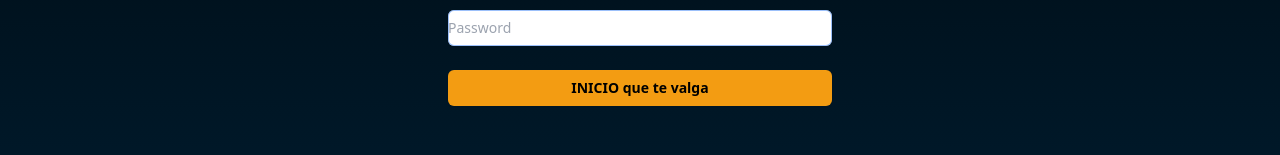
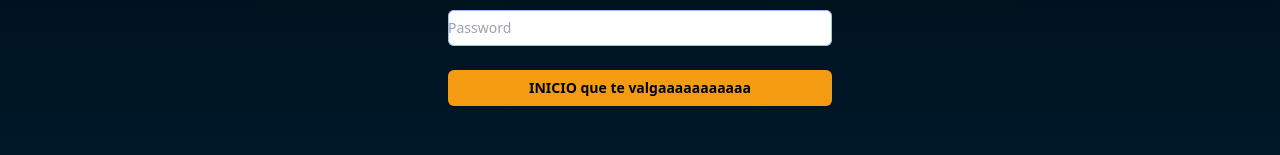
Before and after one commit to edsonariel/Transporta-next, a Next.js app in the folder transporta/: page /login in a window 1280 px wide. Shown: the part 491-646 px from the top of the page. Built offline with nearby package versions, Linux system fonts and the light colour scheme.

Commit message:
otra a ver que ondas

```diff
--- a/transporta/app/login/page.tsx
+++ b/transporta/app/login/page.tsx
@@ -56,7 +56,7 @@ function Login(){
                     className="flex w-full justify-center rounded-md bg-anaranjado-transporta px-3 py-1.5 text-sm font-semibold leading-6 text-white shadow-sm hover:bg-indigo-500 focus-visible:outline focus-visible:outline-2 focus-visible:outline-offset-2 focus-visible:outline-indigo-600"
                 >
 
-                    INICIO que te valga
+                    INICIO que te valgaaaaaaaaaaa
                 </button>
 
             </Link>
```
